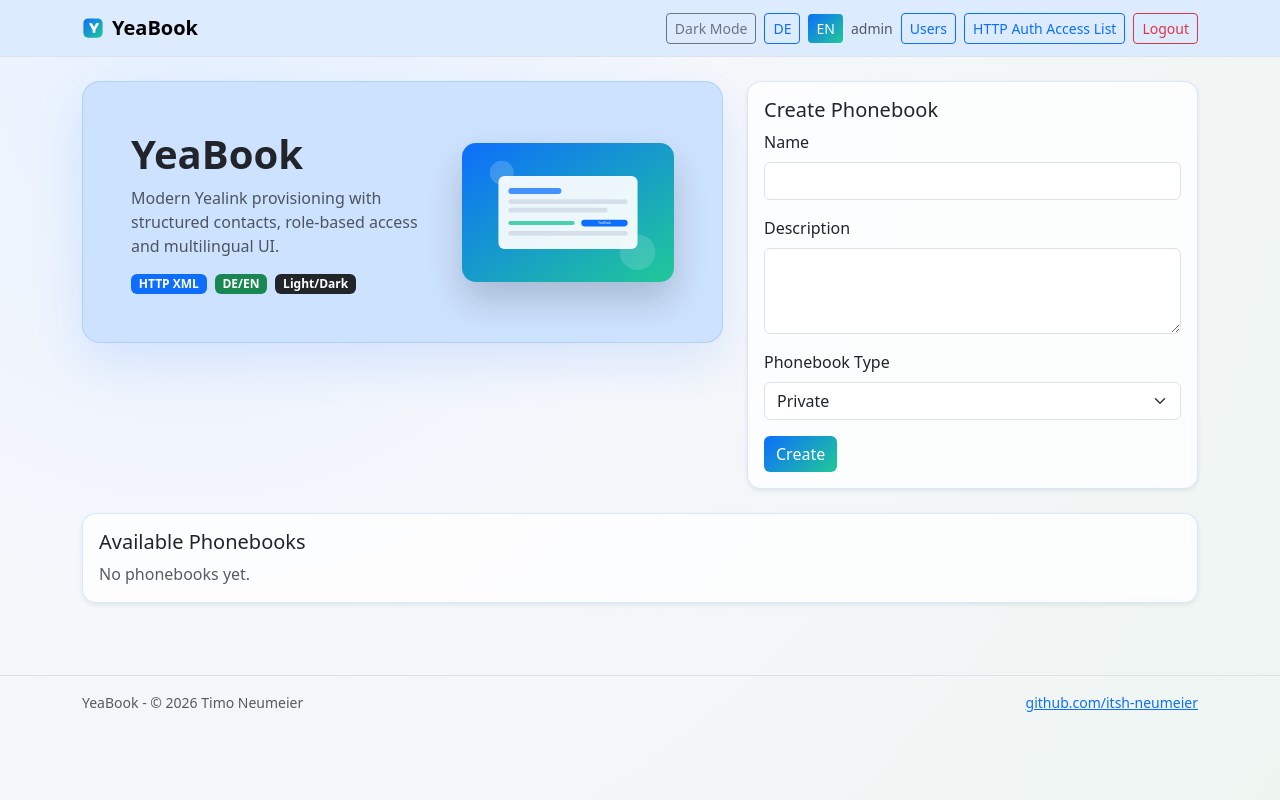
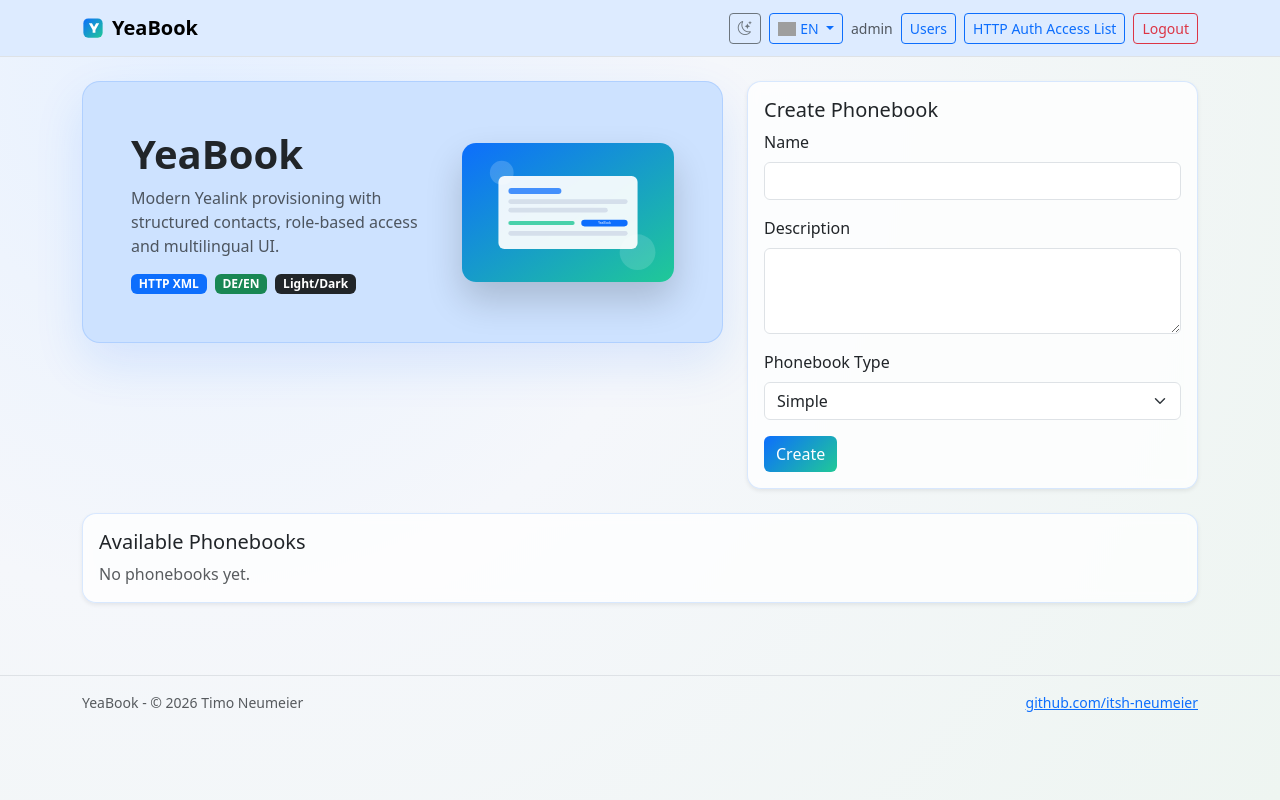
Before and after one commit to itsh-neumeier/yealink-phonebook-server, a Flask app: page / in a window 1280 px wide. Run offline with Flask 3, Linux system fonts and the light colour scheme; the visitor is signed in with stand-in values (Sample User, id 1); parts of the project's set-up code (start-up, migrations or seed data) failed here and were passed over; some libraries are stand-ins or nearby versions; grey boxes are pictures that could not be loaded.

Commit message:
feat(ui): improve mobile nav, language dropdown and dark mode grouping

```diff
--- a/app/i18n.py
+++ b/app/i18n.py
@@ -19,8 +19,8 @@ TRANSLATIONS = {
         "name": "Name",
         "description": "Description",
         "phonebook_type": "Phonebook Type",
-        "private_phonebook": "Private",
-        "business_phonebook": "Business",
+        "private_phonebook": "Simple",
+        "business_phonebook": "Professional",
         "create": "Create",
         "available_phonebooks": "Available Phonebooks",
         "hero_subtitle": "Modern Yealink provisioning with structured contacts, role-based access and multilingual UI.",
@@ -111,8 +111,8 @@ TRANSLATIONS = {
         "name": "Name",
         "description": "Beschreibung",
         "phonebook_type": "Telefonbuchtyp",
-        "private_phonebook": "Privat",
-        "business_phonebook": "Business",
+        "private_phonebook": "Einfach",
+        "business_phonebook": "Professionell",
         "create": "Erstellen",
         "available_phonebooks": "Verfügbare Telefonbücher",
         "hero_subtitle": "Modernes Yealink-Provisioning mit strukturierten Kontakten, rollenbasiertem Zugriff und mehrsprachiger Oberfläche.",
--- a/app/static/styles.css
+++ b/app/static/styles.css
@@ -2,12 +2,14 @@
   --app-bg: radial-gradient(circle at 15% 10%, #e7f1ff 0, #f5f7fb 40%, #eef5f1 100%);
   --panel-bg: rgba(255, 255, 255, 0.75);
   --panel-border: rgba(13, 110, 253, 0.15);
+  --group-row-bg: color-mix(in oklab, var(--bs-body-bg) 88%, var(--bs-primary) 12%);
 }
 
 [data-bs-theme="dark"] {
   --app-bg: radial-gradient(circle at 15% 10%, #102338 0, #0f1216 45%, #13221f 100%);
   --panel-bg: rgba(25, 29, 34, 0.75);
   --panel-border: rgba(32, 201, 151, 0.25);
+  --group-row-bg: color-mix(in oklab, var(--bs-body-bg) 78%, #4cc9a6 22%);
 }
 
 body {
@@ -49,3 +51,7 @@ body {
 code {
   word-break: break-all;
 }
+
+.group-row > td {
+  background: var(--group-row-bg);
+}
--- a/app/templates/base.html
+++ b/app/templates/base.html
@@ -14,25 +14,35 @@
     })();
   </script>
   <link href="https://cdn.jsdelivr.net/npm/bootstrap@5.3.3/dist/css/bootstrap.min.css" rel="stylesheet" />
+  <link href="https://cdn.jsdelivr.net/npm/bootstrap-icons@1.11.3/font/bootstrap-icons.min.css" rel="stylesheet" />
+  <link href="https://cdn.jsdelivr.net/npm/flag-icons@7.2.3/css/flag-icons.min.css" rel="stylesheet" />
   <link href="{{ url_for('static', filename='styles.css') }}" rel="stylesheet" />
 </head>
 <body>
-  <nav class="navbar navbar-expand-lg border-bottom app-nav mb-4">
+  <nav class="navbar border-bottom app-nav mb-4">
     <div class="container">
       <a class="navbar-brand fw-semibold d-flex align-items-center gap-2" href="{{ url_for('web.index') }}">
         <img src="{{ url_for('static', filename='favicon.svg') }}" alt="logo" width="22" height="22" />
         <span>{{ tr('app_name') }}</span>
       </a>
-      <div class="d-flex align-items-center gap-2">
-        <button id="themeToggle" class="btn btn-sm btn-outline-secondary" type="button">{{ tr('theme_dark') }}</button>
-        <form method="post" action="{{ url_for('web.set_language', lang_code='de') }}" class="mb-0">
-          <input type="hidden" name="next" value="{{ request.path }}" />
-          <button class="btn btn-sm {% if lang == 'de' %}btn-primary{% else %}btn-outline-primary{% endif %}" type="submit">DE</button>
-        </form>
-        <form method="post" action="{{ url_for('web.set_language', lang_code='en') }}" class="mb-0">
-          <input type="hidden" name="next" value="{{ request.path }}" />
-          <button class="btn btn-sm {% if lang == 'en' %}btn-primary{% else %}btn-outline-primary{% endif %}" type="submit">EN</button>
-        </form>
+
+      <div class="d-none d-md-flex align-items-center gap-2">
+        <button id="themeToggle" class="btn btn-sm btn-outline-secondary" type="button" aria-label="Theme toggle">
+          <i class="bi"></i>
+        </button>
+        <div class="dropdown">
+          <button class="btn btn-sm btn-outline-primary dropdown-toggle" data-bs-toggle="dropdown" type="button">
+            {% if lang == 'de' %}
+            <span class="fi fi-de me-1"></span>DE
+            {% else %}
+            <span class="fi fi-gb me-1"></span>EN
+            {% endif %}
+          </button>
+          <ul class="dropdown-menu dropdown-menu-end">
+            <li><a class="dropdown-item" href="{{ url_for('web.set_language', lang_code='de', next=request.full_path) }}"><span class="fi fi-de me-2"></span>Deutsch</a></li>
+            <li><a class="dropdown-item" href="{{ url_for('web.set_language', lang_code='en', next=request.full_path) }}"><span class="fi fi-gb me-2"></span>English</a></li>
+          </ul>
+        </div>
         {% if g.user %}
         <span class="small text-body-secondary">{{ g.user.username }}</span>
         {% if g.user.is_admin %}
@@ -44,8 +54,48 @@
         </form>
         {% endif %}
       </div>
+
+      <div class="d-flex d-md-none align-items-center gap-2">
+        <button id="themeToggleMobile" class="btn btn-sm btn-outline-secondary" type="button" aria-label="Theme toggle">
+          <i class="bi"></i>
+        </button>
+        <button class="btn btn-sm btn-outline-primary" type="button" data-bs-toggle="offcanvas" data-bs-target="#mobileNav" aria-controls="mobileNav">
+          <i class="bi bi-list"></i>
+        </button>
+      </div>
     </div>
   </nav>
+
+  <div class="offcanvas offcanvas-end" tabindex="-1" id="mobileNav" aria-labelledby="mobileNavLabel">
+    <div class="offcanvas-header">
+      <h5 class="offcanvas-title" id="mobileNavLabel">{{ tr('app_name') }}</h5>
+      <button type="button" class="btn-close" data-bs-dismiss="offcanvas" aria-label="Close"></button>
+    </div>
+    <div class="offcanvas-body d-grid gap-2">
+      <div class="dropdown">
+        <button class="btn btn-outline-primary w-100 dropdown-toggle" data-bs-toggle="dropdown" type="button">
+          {% if lang == 'de' %}
+          <span class="fi fi-de me-1"></span>Deutsch
+          {% else %}
+          <span class="fi fi-gb me-1"></span>English
+          {% endif %}
+        </button>
+        <ul class="dropdown-menu w-100">
+          <li><a class="dropdown-item" href="{{ url_for('web.set_language', lang_code='de', next=request.full_path) }}"><span class="fi fi-de me-2"></span>Deutsch</a></li>
+          <li><a class="dropdown-item" href="{{ url_for('web.set_language', lang_code='en', next=request.full_path) }}"><span class="fi fi-gb me-2"></span>English</a></li>
+        </ul>
+      </div>
+      {% if g.user and g.user.is_admin %}
+      <a class="btn btn-outline-primary" href="{{ url_for('web.users') }}">{{ tr('users') }}</a>
+      <a class="btn btn-outline-primary" href="{{ url_for('web.access_credentials') }}">{{ tr('access_list') }}</a>
+      {% endif %}
+      {% if g.user %}
+      <form method="post" action="{{ url_for('web.logout') }}" class="mb-0">
+        <button class="btn btn-outline-danger w-100" type="submit">{{ tr('logout') }}</button>
+      </form>
+      {% endif %}
+    </div>
+  </div>
 
   <main class="container pb-5">
     {% with messages = get_flashed_messages(with_categories=true) %}
@@ -72,24 +122,33 @@
   <script src="https://cdn.jsdelivr.net/npm/bootstrap@5.3.3/dist/js/bootstrap.bundle.min.js"></script>
   <script>
     (() => {
-      const btn = document.getElementById("themeToggle");
       const html = document.documentElement;
+      const desktopBtn = document.getElementById("themeToggle");
+      const mobileBtn = document.getElementById("themeToggleMobile");
 
-      const setLabel = () => {
-        const theme = html.getAttribute("data-bs-theme");
-        btn.textContent = theme === "dark" ? "{{ tr('theme_light') }}" : "{{ tr('theme_dark') }}";
+      const setIcons = () => {
+        const dark = html.getAttribute("data-bs-theme") === "dark";
+        [desktopBtn, mobileBtn].forEach((btn) => {
+          if (!btn) return;
+          const icon = btn.querySelector("i");
+          icon.className = dark ? "bi bi-sun" : "bi bi-moon-stars";
+          btn.title = dark ? "{{ tr('theme_light') }}" : "{{ tr('theme_dark') }}";
+        });
       };
 
-      if (btn) {
-        setLabel();
-        btn.addEventListener("click", () => {
-          const current = html.getAttribute("data-bs-theme") === "dark" ? "dark" : "light";
-          const next = current === "dark" ? "light" : "dark";
-          html.setAttribute("data-bs-theme", next);
-          localStorage.setItem("theme", next);
-          setLabel();
-        });
-      }
+      const toggleTheme = () => {
+        const current = html.getAttribute("data-bs-theme") === "dark" ? "dark" : "light";
+        const next = current === "dark" ? "light" : "dark";
+        html.setAttribute("data-bs-theme", next);
+        localStorage.setItem("theme", next);
+        setIcons();
+      };
+
+      [desktopBtn, mobileBtn].forEach((btn) => {
+        if (btn) btn.addEventListener("click", toggleTheme);
+      });
+
+      setIcons();
     })();
   </script>
 </body>
--- a/app/templates/phonebook.html
+++ b/app/templates/phonebook.html
@@ -108,7 +108,7 @@
               {% if entries %}
                 {% if category == 'business' %}
                   {% for department, dep_entries in grouped_entries %}
-                    <tr class="table-light">
+                    <tr class="group-row">
                       <td colspan="6"><strong>{{ department }}</strong></td>
                     </tr>
                     {% for entry in dep_entries %}
--- a/app/views.py
+++ b/app/views.py
@@ -59,11 +59,11 @@ def inject_i18n():
     }
 
 
-@web.route("/language/<lang_code>", methods=["POST"])
+@web.route("/language/<lang_code>", methods=["GET", "POST"])
 def set_language(lang_code: str):
     if lang_code in SUPPORTED_LANGUAGES:
         session["lang"] = lang_code
-    next_url = request.form.get("next") or url_for("web.index")
+    next_url = request.values.get("next") or url_for("web.index")
     parsed = urlparse(next_url)
     if parsed.netloc or parsed.scheme:
         next_url = url_for("web.index")
```
